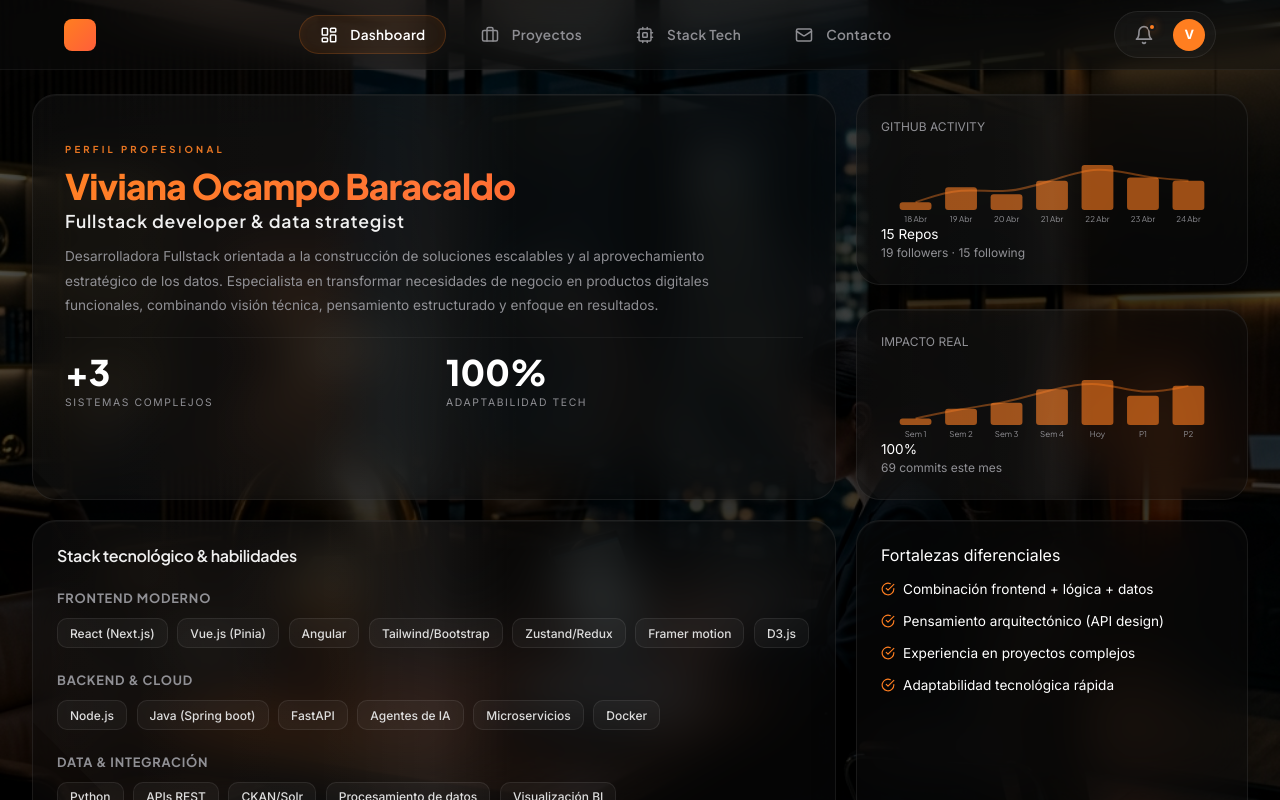
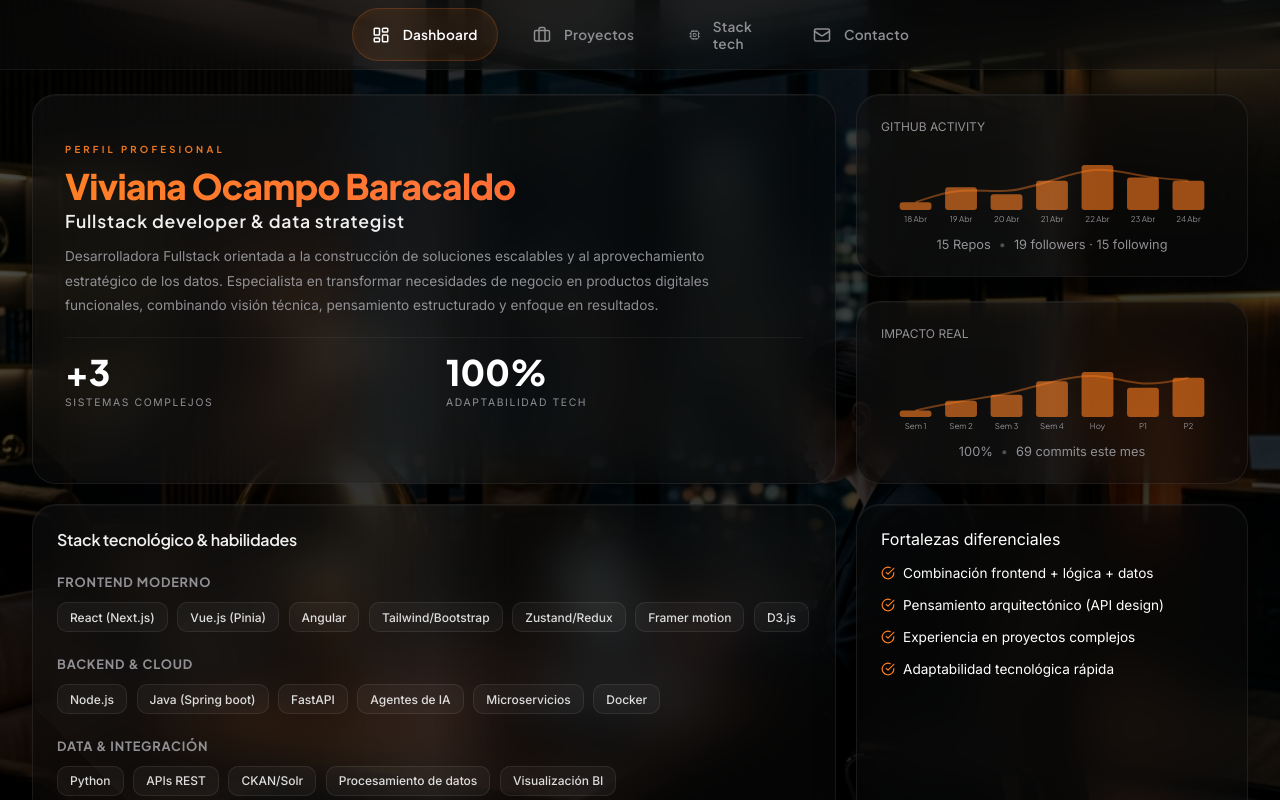
Before and after one commit to YURIVIVIANAOCAMPO/portfolio, a Next.js app: page / in a window 1280 px wide. Built offline with nearby package versions, Linux system fonts and the light colour scheme.

Commit message:
feat: implement responsive DashboardShell component and widget styling modules

```diff
--- a/components/DashboardShell.module.css
+++ b/components/DashboardShell.module.css
@@ -54,9 +54,15 @@
   letter-spacing: 0.1rem;
 }
 
+.navSpacer {
+  flex: 1;
+}
+
 .desktopNav {
   display: flex;
+  justify-content: center;
   gap: 1rem;
+  flex: 2; /* Give more space to the menu area */
 }
 
 .navLink {
@@ -87,7 +93,9 @@
 .rightActions {
   display: flex;
   align-items: center;
+  justify-content: flex-end;
   gap: 1.5rem;
+  flex: 1;
 }
 
 .mainContent {
--- a/components/DashboardShell.tsx
+++ b/components/DashboardShell.tsx
@@ -33,16 +33,14 @@ export default function DashboardShell({ children }: { children: React.ReactNode
   const navItems = [
     { id: "hero", label: "Dashboard", icon: LayoutDashboard },
     { id: "projects", label: "Proyectos", icon: Briefcase },
-    { id: "skills", label: "Stack Tech", icon: Cpu },
+    { id: "skills", label: "Stack tech", icon: Cpu },
     { id: "contact", label: "Contacto", icon: Mail },
   ];
 
   return (
     <div className={styles.dashboardWrapper}>
       <header className={styles.topbar}>
-        <div className={styles.logoArea}>
-          <div className={styles.logoIcon} />
-        </div>
+        <div className={styles.navSpacer} />
 
         {/* Desktop Navigation */}
         <nav className={styles.desktopNav}>
@@ -59,14 +57,6 @@ export default function DashboardShell({ children }: { children: React.ReactNode
         </nav>
 
         <div className={styles.rightActions}>
-          <div className={styles.userInfo}>
-            <div className={styles.bellContainer}>
-              <Bell size={20} className={styles.bellIcon} />
-              <span className={styles.badge} />
-            </div>
-            <div className={styles.avatar}>V</div>
-          </div>
-
           <button className={styles.mobileToggle} onClick={() => setIsMobileMenuOpen(!isMobileMenuOpen)}>
             {isMobileMenuOpen ? <X size={24} /> : <Menu size={24} />}
           </button>
@@ -86,10 +76,6 @@ export default function DashboardShell({ children }: { children: React.ReactNode
               <span>{item.label}</span>
             </div>
           ))}
-          <div className={styles.mobileNavLink}>
-            <LogOut size={20} className={styles.icon} />
-            <span>Salir</span>
-          </div>
         </div>
       )}
 
--- a/components/Widgets.module.css
+++ b/components/Widgets.module.css
@@ -154,19 +154,28 @@
 
 .statFooter {
   display: flex;
-  flex-direction: column;
-  gap: 0.2rem;
-  margin-top: 0.5rem;
+  flex-direction: row;
+  align-items: center;
+  justify-content: center;
+  gap: 0.5rem;
+  margin-top: 1.2rem;
+  color: var(--text-muted);
 }
 
 .statValueSmall {
-  font-size: 0.85rem;
-  color: #fff;
+  font-size: 0.8rem;
+  color: var(--text-muted);
   font-weight: 400;
 }
 
+.statValueSmall::after {
+  content: "•";
+  margin-left: 0.5rem;
+  opacity: 0.5;
+}
+
 .statSub {
-  font-size: 0.75rem;
+  font-size: 0.8rem;
   color: var(--text-muted);
 }
 
--- a/next.config.mjs
+++ b/next.config.mjs
@@ -1,6 +1,8 @@
 /** @type {import('next').NextConfig} */
 const nextConfig = {
+  output: 'export',
   images: {
+    unoptimized: true,
     remotePatterns: [
       {
         protocol: 'https',
```
Also changed, not shown: 1 other file (tests, documents, lock files or other folders).
